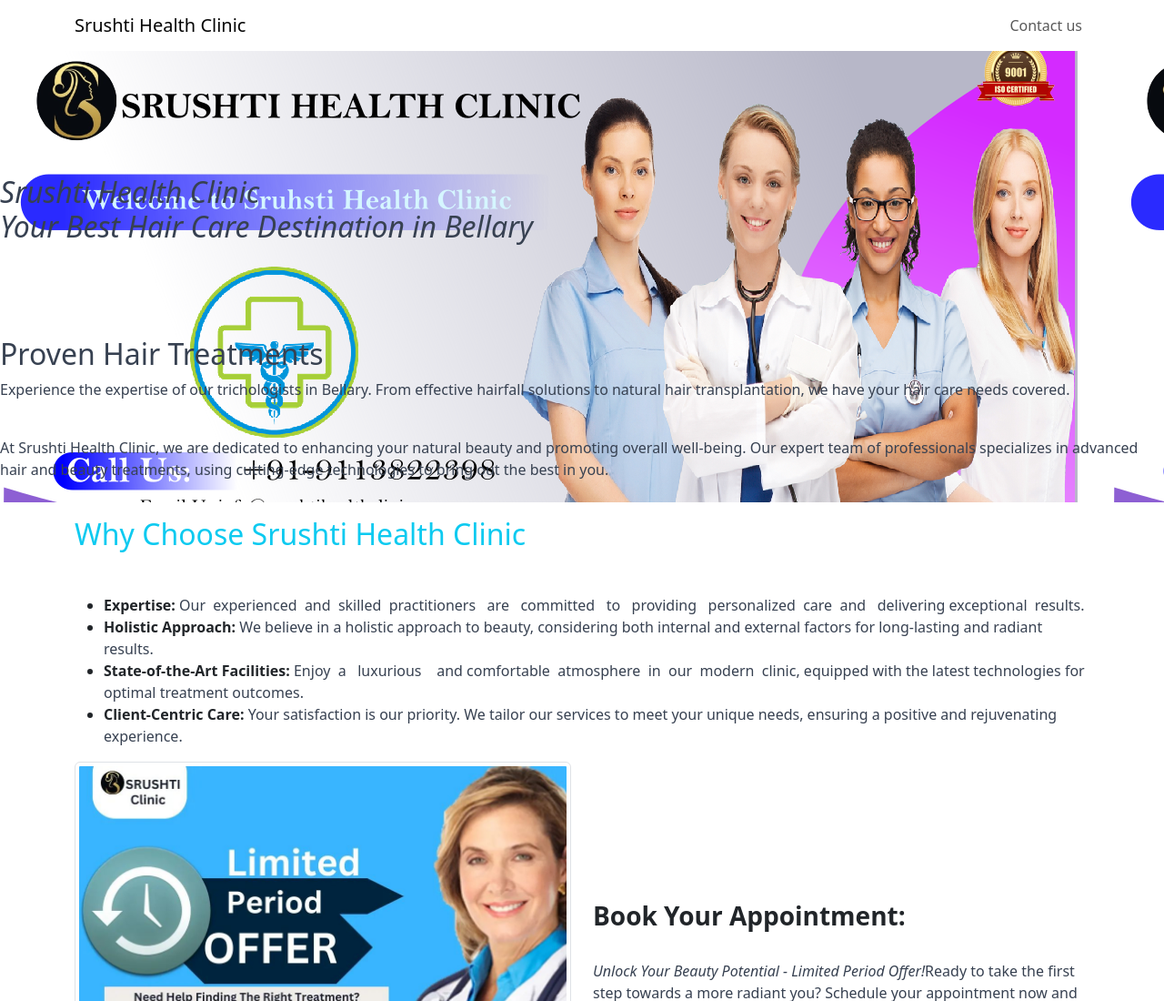
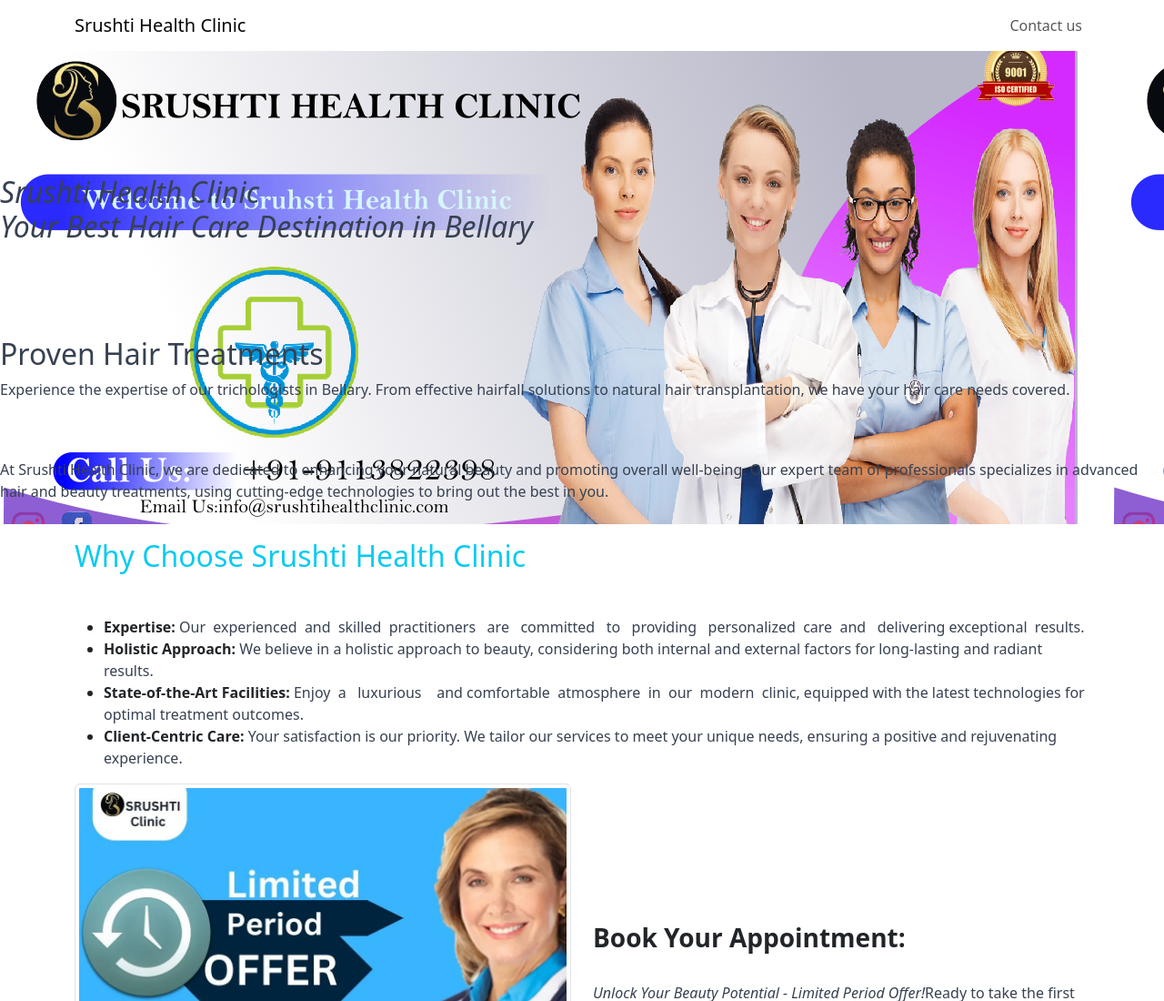
Before and after one commit to vijaykumark1999/vijay.github.io, a plain HTML site: page index.html in a window 1280 px wide. Shown: the top 1100 px of the page at 91% size. Drawn offline with nearby package versions, Linux system fonts and the light colour scheme.

Commit message:
Update index.html
1.0.01.1

```diff
--- a/index.html
+++ b/index.html
@@ -30,9 +30,10 @@
                 <h2><br><br><br><br><br><em><span style="color: rgb(55, 65, 81);">Srushti Health Clinic<br/><p>Your Best Hair Care Destination in Bellary</p></span></em><br><br></h2>
                 <section>
       <h2 style="color: rgb(55, 65, 81);">Proven Hair Treatments</h2>
-      <p  style="color: rgb(55, 65, 81);">Experience the expertise of our trichologists in Bellary. From effective hairfall solutions to natural hair transplantation, we have your hair care needs covered.</p>
+      <p  style="color: rgb(55, 65, 81);">Experience the expertise of our trichologists in Bellary. From effective hairfall solutions to natural hair transplantation, we have your hair care needs covered.</p><br/>
+      <p><br><span style="color: rgb(55, 65, 81);">At Srushti Health Clinic, we are dedicated to enhancing your natural beauty and promoting overall well-being. Our expert team of professionals specializes in advanced hair and beauty treatments, using cutting-edge technologies to bring out the best in you.</span><br><br></p>
     </section>
-                <p><br><span style="color: rgb(55, 65, 81);">At Srushti Health Clinic, we are dedicated to enhancing your natural beauty and promoting overall well-being. Our expert team of professionals specializes in advanced hair and beauty treatments, using cutting-edge technologies to bring out the best in you.</span><br><br></p>
+
             </div>
         </section>
         <section class="clean-block clean-info dark">
```
